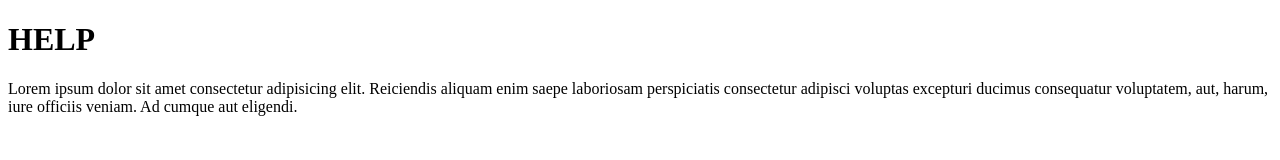
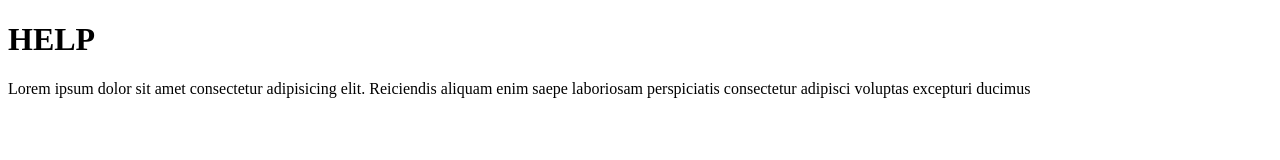
Before and after one commit to Klapzo/Nonsense.madness, a plain HTML site: page index.html in a window 1280 px wide. Drawn offline with Linux system fonts and the light colour scheme.

Commit message:
deleted text

```diff
--- a/index.html
+++ b/index.html
@@ -13,6 +13,6 @@
 
 
 
-          <p>Lorem ipsum dolor sit amet consectetur adipisicing elit. Reiciendis aliquam enim saepe laboriosam perspiciatis consectetur adipisci voluptas excepturi ducimus consequatur voluptatem, aut, harum, iure officiis veniam. Ad cumque aut eligendi.</p>
+          <p>Lorem ipsum dolor sit amet consectetur adipisicing elit. Reiciendis aliquam enim saepe laboriosam perspiciatis consectetur adipisci voluptas excepturi ducimus </p>
 </body>
 </html>
```
